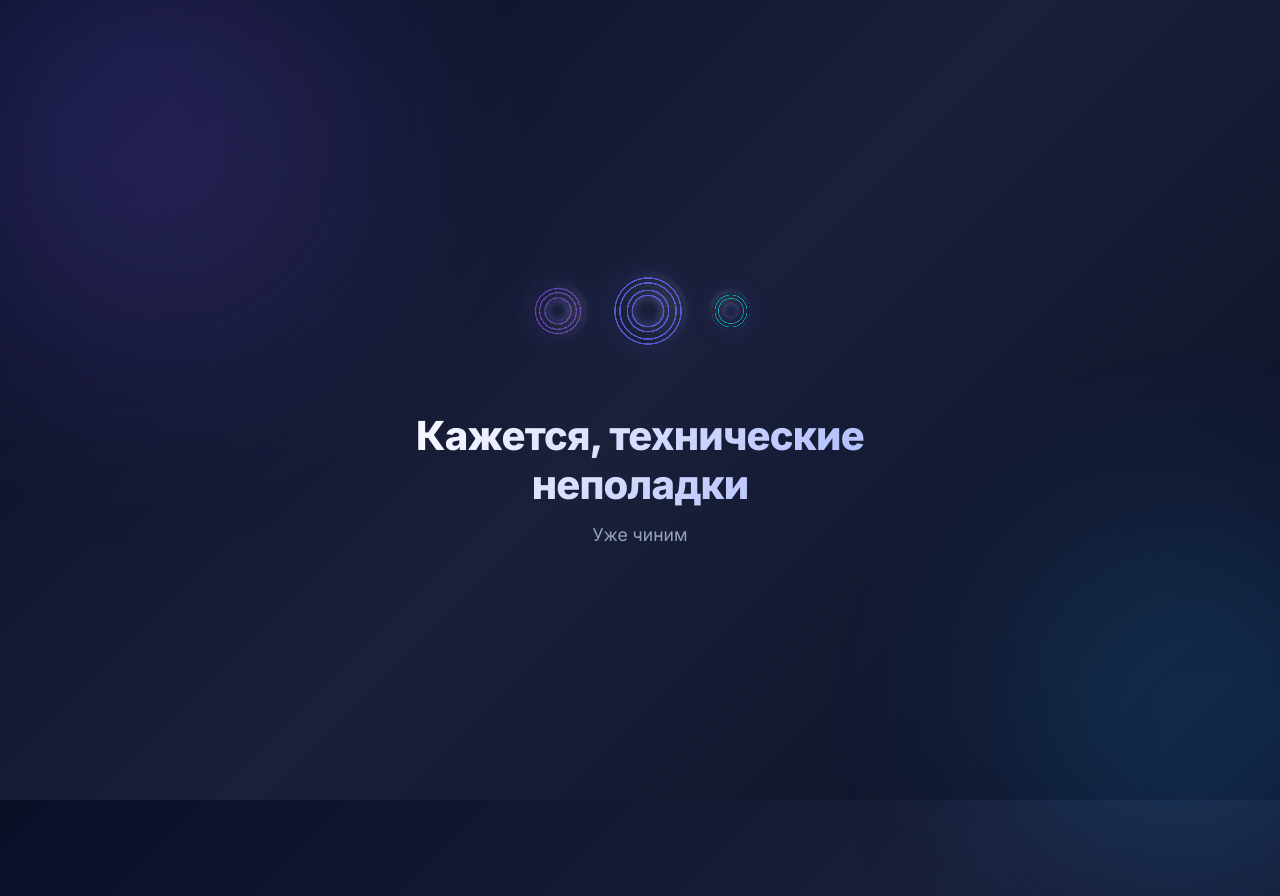
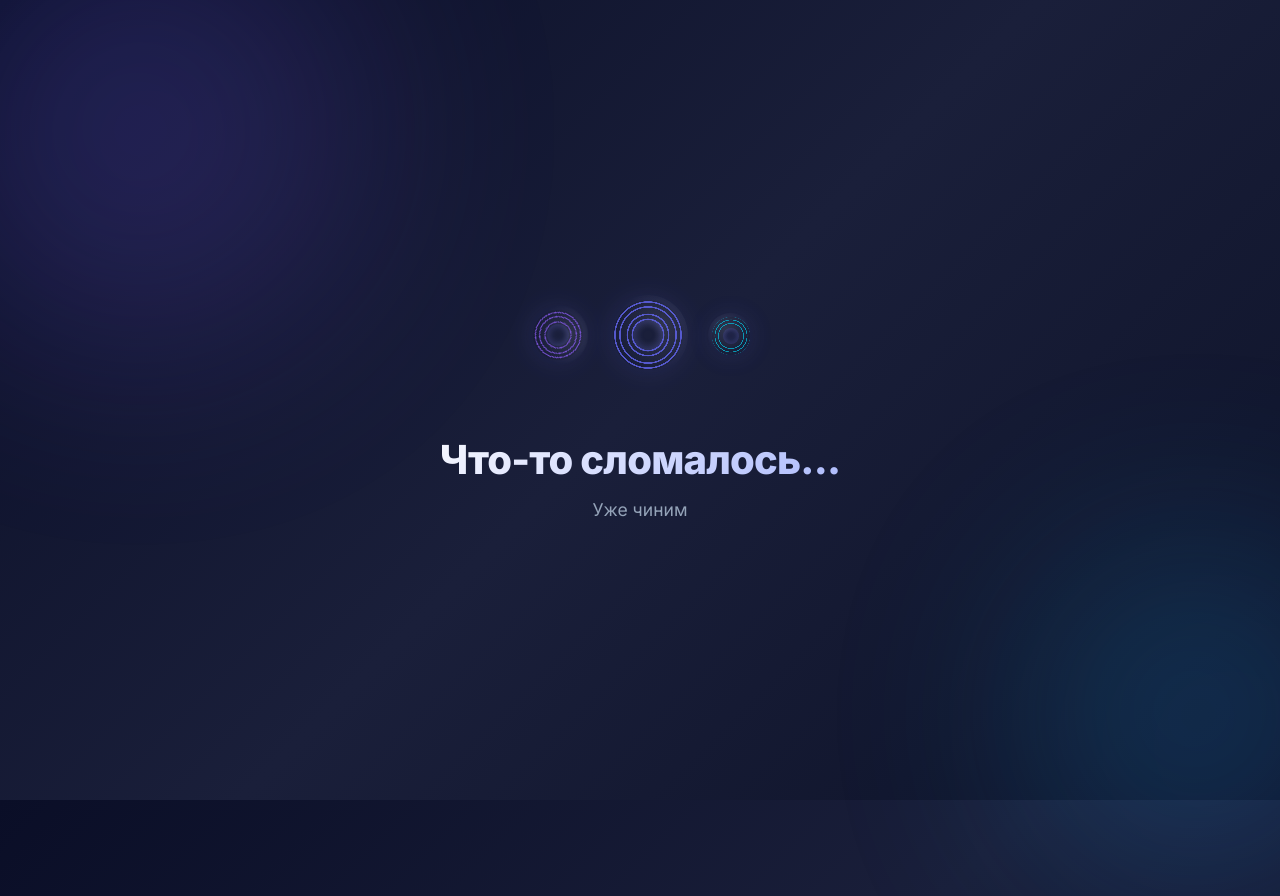
Before and after one commit to DanielS96/dgrates, a plain HTML site: page index.html in a window 1280 px wide. Shown: the top 896 px of the page. Drawn offline with Linux system fonts and the light colour scheme.

Commit message:
Update index.html

```diff
--- a/index.html
+++ b/index.html
@@ -80,6 +80,7 @@
             }
         }
 
+        /* Шестерёнки */
         .gears {
             display: flex;
             justify-content: center;
@@ -265,13 +266,14 @@
 </head>
 <body>
     <div class="container">
+        <!-- Шестерёнки -->
         <div class="gears">
             <div class="gear gear-small"></div>
             <div class="gear"></div>
             <div class="gear gear-tiny"></div>
         </div>
 
-        <h1 class="title">Кажется, технические неполадки</h1>
+        <h1 class="title">Что-то сломалось...</h1>
         <p class="subtitle">Уже чиним</p>
     </div>
 </body>
```
